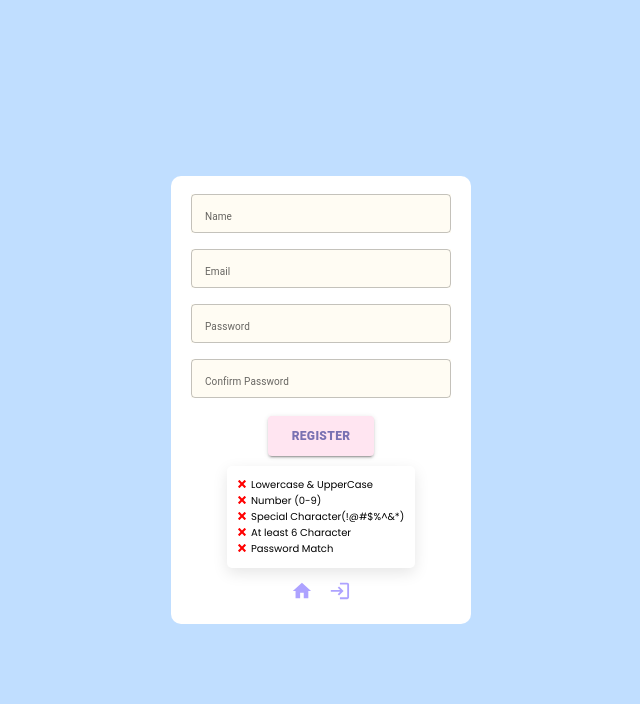
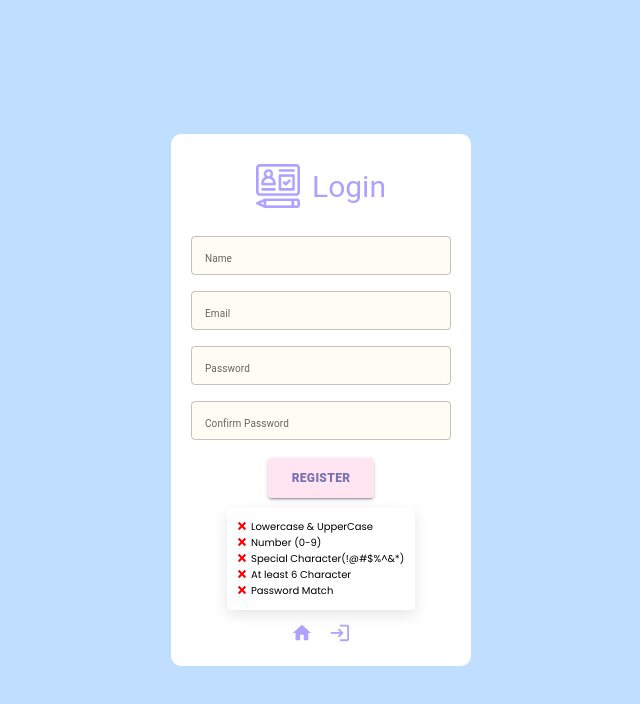
Before and after one commit to JamalHamza/hospital-portal, a React (Vite) app in the folder frontend/: page /register in a window 1280 px wide. Shown: the top 704 px of the page, without its empty margins (319-959 px from the left). Built offline with nearby package versions, Linux system fonts and the light colour scheme; no server answers.

Commit message:
register.png

```diff
--- a/frontend/src/pages/auth/Register.jsx
+++ b/frontend/src/pages/auth/Register.jsx
@@ -1,4 +1,4 @@
-import { Box, Button, IconButton, TextField } from '@mui/material';
+import { Box, Button, IconButton, TextField, Typography } from '@mui/material';
 import { useFormik } from 'formik';
 import React, { useEffect, useState } from 'react';
 import { ImCheckmark, ImCross } from 'react-icons/im';
@@ -11,13 +11,15 @@ import styles from './auth.module.scss';
 
 import HomeIcon from '@mui/icons-material/Home';
 import LoginIcon from '@mui/icons-material/Login';
+
+import { toast } from 'react-toastify';
+import RegisterImg from '../../assets/authPage//register.png';
+import { validateEmail } from '../../redux/features/auth/authServices';
 import {
   register,
   RESET,
   sendVerificationEmail,
 } from '../../redux/features/auth/authSlice';
-import {validateEmail} from '../../redux/features/auth/authServices';
-import {toast} from 'react-toastify';
 
 const initialValues = {
   name: '',
@@ -184,6 +186,19 @@ const Register = () => {
           borderRadius: '10px',
         }}
       >
+        <Box
+          sx={{
+            p: '2em',
+            display: 'flex',
+            justifyContent: 'center',
+            alignItems: 'center',
+          }}
+        >
+          <img src={RegisterImg} alt='login' />
+          <Typography sx={{ color: 'primary.main', ml: '0.4em' }} variant='h3'>
+            Login
+          </Typography>
+        </Box>
         <form
           style={{
             display: 'flex',
```
Also changed, not shown: frontend/src/assets/authPage/register.png (renamed from frontend/src/assets/authPage/voting.png).
